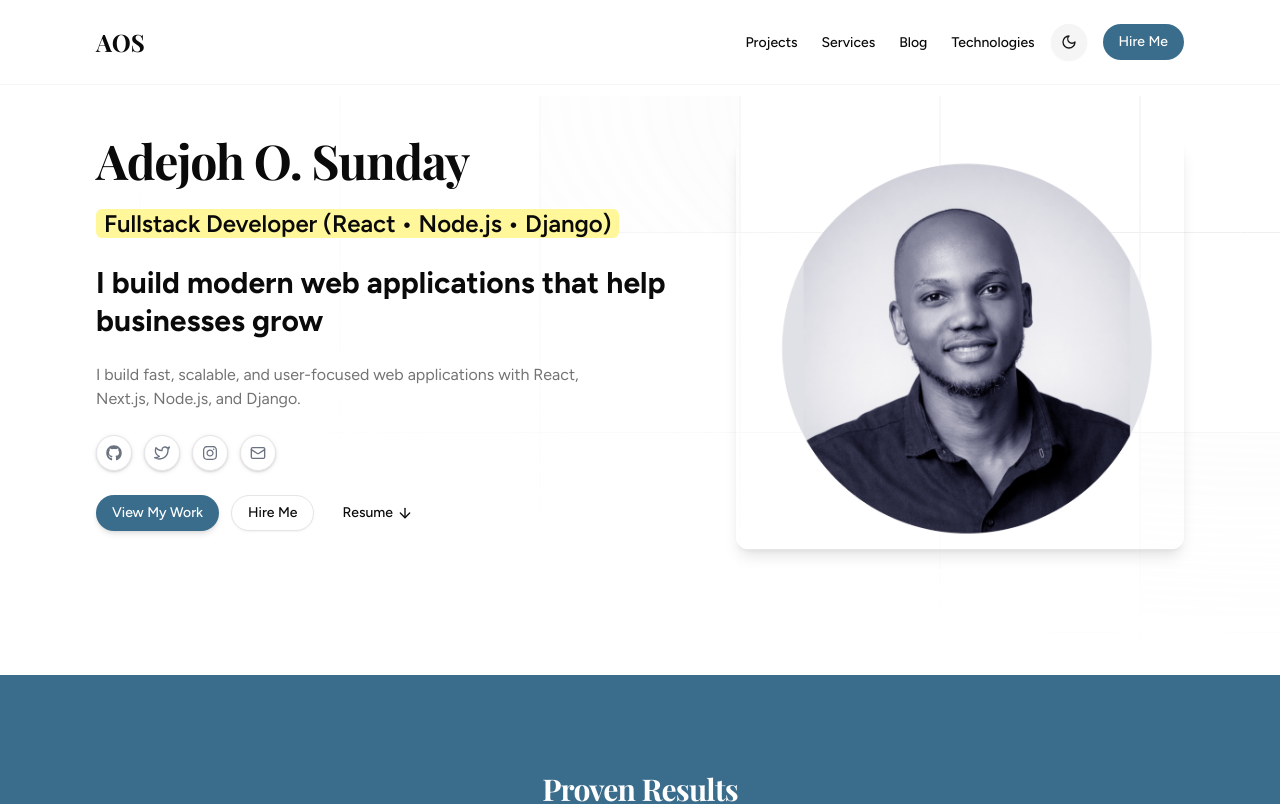
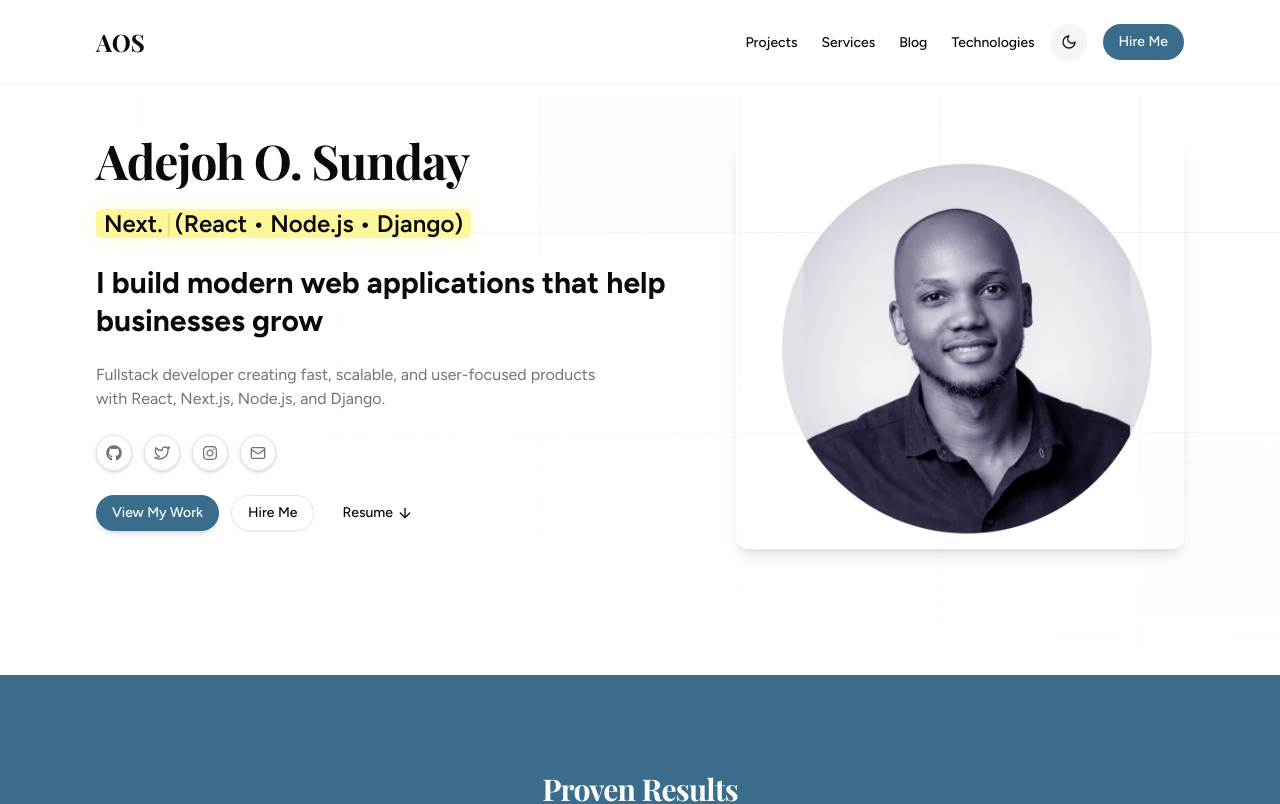
Before and after one commit to AdejohOS/portfolio, a Next.js app: page / in a window 1280 px wide. Shown: the top 804 px of the page. Built offline with nearby package versions, Linux system fonts and the light colour scheme; no server answers; a web font is replaced by a local one.

Commit message:
fullstack

```diff
--- a/package.json
+++ b/package.json
@@ -33,6 +33,7 @@
     "react-dom": "^18",
     "react-hook-form": "^7.53.0",
     "react-icons": "^5.3.0",
+    "react-simple-typewriter": "^5.0.1",
     "resend": "^4.0.1-alpha.0",
     "sonner": "^1.5.0",
     "sugar-high": "^0.7.4",
--- a/src/components/hero.tsx
+++ b/src/components/hero.tsx
@@ -8,6 +8,7 @@ import Link from 'next/link'
 import { motion } from 'framer-motion'
 import BackgroundPattern from './ui/bg-pattern'
 import SocialLinks from './social-links'
+import { Typewriter } from 'react-simple-typewriter'
 
 const container = {
   hidden: { opacity: 0 },
@@ -29,22 +30,31 @@ const Hero = () => {
 
       <div className='container max-w-6xl'>
         <div className='items-center gap-10 md:flex'>
-          {/* LEFT CONTENT */}
           <motion.div
             variants={container}
             initial='hidden'
             animate='show'
             className='mb-8 space-y-6 text-center md:text-left'
           >
-            {/* NAME */}
             <motion.h1 variants={item} className='title text-5xl'>
               Adejoh O. Sunday
             </motion.h1>
 
-            {/* POSITION */}
-            <motion.p variants={item} className='text-2xl font-semibold'>
-              <span className='rounded-md bg-[#FFF799] px-2 dark:text-background'>
-                Fullstack Developer (React • Node.js • Django)
+            <motion.p className='text-2xl font-semibold'>
+              <span className='rounded-md bg-[#FFF799] px-2 shadow-[0_0_20px_rgba(255,247,153,0.4)] dark:text-background'>
+                <Typewriter
+                  words={[
+                    'Fullstack Developer',
+                    'React Specialist',
+                    'Next.js Engineer'
+                  ]}
+                  loop={true}
+                  cursor
+                  typeSpeed={60}
+                  deleteSpeed={40}
+                  delaySpeed={1500}
+                />{' '}
+                (React • Node.js • Django)
               </span>
             </motion.p>
 
@@ -59,8 +69,8 @@ const Hero = () => {
               variants={item}
               className='max-w-[500px] text-muted-foreground'
             >
-              I build fast, scalable, and user-focused web applications with
-              React, Next.js, Node.js, and Django.
+              Fullstack developer creating fast, scalable, and user-focused
+              products with React, Next.js, Node.js, and Django.
             </motion.p>
 
             {/* SOCIALS */}
@@ -68,7 +78,6 @@ const Hero = () => {
               <SocialLinks />
             </motion.div>
 
-            {/* CTA BUTTONS */}
             <motion.div
               variants={item}
               className='flex flex-col gap-3 sm:flex-row sm:items-center'
```
Also changed, not shown: 1 other file (tests, documents, lock files or other folders).
